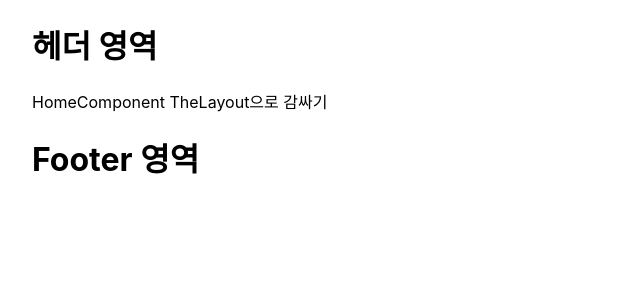
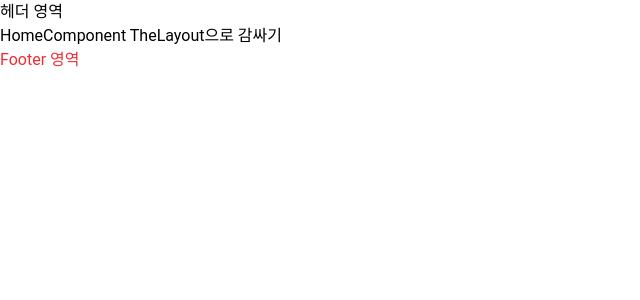
Before and after one commit to emoone/moone-page, a Next.js app: page / in a window 1280 px wide. Shown: the top 300 px of the page, without its empty margins (0-640 px from the left). Built offline with nearby package versions, Linux system fonts and the light colour scheme.

Commit message:
Update Tailwind 적용

```diff
--- a/package.json
+++ b/package.json
@@ -11,6 +11,8 @@
   },
   "dependencies": {
     "next": "12.2.3",
+    "postcss-flexbugs-fixes": "^5.0.2",
+    "postcss-preset-env": "^7.7.2",
     "react": "18.2.0",
     "react-dom": "18.2.0"
   },
@@ -19,10 +21,13 @@
     "@types/node": "18.6.2",
     "@types/react": "18.0.15",
     "@types/react-dom": "18.0.6",
+    "autoprefixer": "^10.4.8",
     "babel-plugin-transform-define": "^2.0.1",
     "eslint": "8.20.0",
     "eslint-config-next": "12.2.3",
     "gh-pages": "^4.0.0",
+    "postcss": "^8.4.14",
+    "tailwindcss": "^3.1.7",
     "typescript": "4.7.4"
   }
 }
--- a/pages/_app.tsx
+++ b/pages/_app.tsx
@@ -1,4 +1,4 @@
-import "../styles/globals.css";
+import "../styles/main.css";
 import type { AppProps } from "next/app";
 
 function MyApp({ Component, pageProps }: AppProps) {
--- a/pages/index.tsx
+++ b/pages/index.tsx
@@ -1,11 +1,10 @@
 import type { NextPage } from "next";
 import Head from "next/head";
 import Home from "../src/component/home";
-import styles from "../styles/Home.module.css";
 
 const Index: NextPage = () => {
   return (
-    <div className={styles.container}>
+    <div className="container">
       <Head>
         <title>MooNs Blog</title>
         <meta name="description" content="Generated by create next app" />
--- /dev/null
+++ b/postcss.config.js
@@ -0,0 +1,27 @@
+// module.exports = {
+//   plugins: {
+//     tailwindcss: {},
+//     autoprefixer: {},
+//   },
+// };
+
+module.exports = {
+  plugins: [
+    "tailwindcss/nesting",
+    "tailwindcss",
+    "autoprefixer",
+    "postcss-flexbugs-fixes",
+    [
+      "postcss-preset-env",
+      {
+        autoprefixer: {
+          flexbox: "no-2009",
+        },
+        stage: 3,
+        features: {
+          "custom-properties": false,
+        },
+      },
+    ],
+  ],
+};
--- a/src/component/layout/footer/TheFooter.tsx
+++ b/src/component/layout/footer/TheFooter.tsx
@@ -1,7 +1,7 @@
 const TheFooter = () => {
   return (
     <footer id="footer">
-      <h1>Footer 영역</h1>
+      <h1 className="text-mainColorRed">Footer 영역</h1>
     </footer>
   );
 };
--- a/styles/Home.module.css
+++ /dev/null
@@ -1,129 +0,0 @@
-.container {
-  padding: 0 2rem;
-}
-
-.main {
-  min-height: 100vh;
-  padding: 4rem 0;
-  flex: 1;
-  display: flex;
-  flex-direction: column;
-  justify-content: center;
-  align-items: center;
-}
-
-.footer {
-  display: flex;
-  flex: 1;
-  padding: 2rem 0;
-  border-top: 1px solid #eaeaea;
-  justify-content: center;
-  align-items: center;
-}
-
-.footer a {
-  display: flex;
-  justify-content: center;
-  align-items: center;
-  flex-grow: 1;
-}
-
-.title a {
-  color: #0070f3;
-  text-decoration: none;
-}
-
-.title a:hover,
-.title a:focus,
-.title a:active {
-  text-decoration: underline;
-}
-
-.title {
-  margin: 0;
-  line-height: 1.15;
-  font-size: 4rem;
-}
-
-.title,
-.description {
-  text-align: center;
-}
-
-.description {
-  margin: 4rem 0;
-  line-height: 1.5;
-  font-size: 1.5rem;
-}
-
-.code {
-  background: #fafafa;
-  border-radius: 5px;
-  padding: 0.75rem;
-  font-size: 1.1rem;
-  font-family: Menlo, Monaco, Lucida Console, Liberation Mono, DejaVu Sans Mono,
-    Bitstream Vera Sans Mono, Courier New, monospace;
-}
-
-.grid {
-  display: flex;
-  align-items: center;
-  justify-content: center;
-  flex-wrap: wrap;
-  max-width: 800px;
-}
-
-.card {
-  margin: 1rem;
-  padding: 1.5rem;
-  text-align: left;
-  color: inherit;
-  text-decoration: none;
-  border: 1px solid #eaeaea;
-  border-radius: 10px;
-  transition: color 0.15s ease, border-color 0.15s ease;
-  max-width: 300px;
-}
-
-.card:hover,
-.card:focus,
-.card:active {
-  color: #0070f3;
-  border-color: #0070f3;
-}
-
-.card h2 {
-  margin: 0 0 1rem 0;
-  font-size: 1.5rem;
-}
-
-.card p {
-  margin: 0;
-  font-size: 1.25rem;
-  line-height: 1.5;
-}
-
-.logo {
-  height: 1em;
-  margin-left: 0.5rem;
-}
-
-@media (max-width: 600px) {
-  .grid {
-    width: 100%;
-    flex-direction: column;
-  }
-}
-
-@media (prefers-color-scheme: dark) {
-  .card,
-  .footer {
-    border-color: #222;
-  }
-  .code {
-    background: #111;
-  }
-  .logo img {
-    filter: invert(1);
-  }
-}
--- a/styles/globals.css
+++ b/styles/globals.css
@@ -1,3 +1,7 @@
+:root {
+  --secondary: #000000;
+}
+
 html,
 body {
   padding: 0;
--- /dev/null
+++ b/styles/main.css
@@ -0,0 +1,6 @@
+@tailwind base;
+@import "./globals.css";
+
+@tailwind components;
+
+@tailwind utilities;
--- /dev/null
+++ b/tailwind.config.js
@@ -0,0 +1,59 @@
+module.exports = {
+  purge: [
+    "./pages/**/*.{js,ts,jsx,tsx}",
+    "./src/component/**/*.{js,ts,jsx,tsx}",
+  ], // 파일 크기를 최소화하기 위함. 빌드할 때 여기에 설정된 파일에서 사용되지 않는 모든 클래스는 제거
+  content: [
+    "./pages/**/*.{js,ts,jsx,tsx}",
+    "./src/component/**/*.{js,ts,jsx,tsx}",
+  ],
+
+  variants: {
+    gridTemplateColumns: ["responsive"],
+  },
+
+  theme: {
+    fontFamily: {
+      sans: ["Noto Sans JP", "Roboto", "sans-serif"],
+      serif: ["Merriweather", "serif"],
+    },
+
+    extend: {
+      colors: {
+        primary: "#C4C4C4",
+        colorBlack: "#000",
+        colorWhite: "#fff",
+        mainColorRed: "#F02D37",
+      },
+
+      gridTemplateColumns: {
+        "repeat-fit": "repeat(6, minmax(10%, 1fr))",
+        "md:repeat-fit": "repeat(5, minmax(10%, 1fr))",
+        "lg:repeat-fit": "repeat(6, minmax(10%, 1fr))",
+        "auto-fit": "repeat(auto-fit, minmax(0, 1fr))",
+        "auto-fill": "repeat(auto-fill, minmax(0, 1fr))",
+      },
+      gridTemplateRows: {
+        "auto-fit": "repeat(auto-fit, minmax(0, 1fr))",
+        "auto-fill": "repeat(auto-fill, minmax(0, 1fr))",
+      },
+      gap: {
+        defaultX: "2%",
+        defaultY: "10px",
+      },
+    },
+    screens: {
+      sm: "320px",
+      ssm: "350px",
+      md: "768px",
+      lg: "1024px",
+    },
+  },
+
+  variants: {
+    extend: {
+      borderWidth: ["hover"],
+    },
+  },
+  plugins: [],
+};
```
Also changed, not shown: 2 other files (tests, documents, lock files or other folders).
